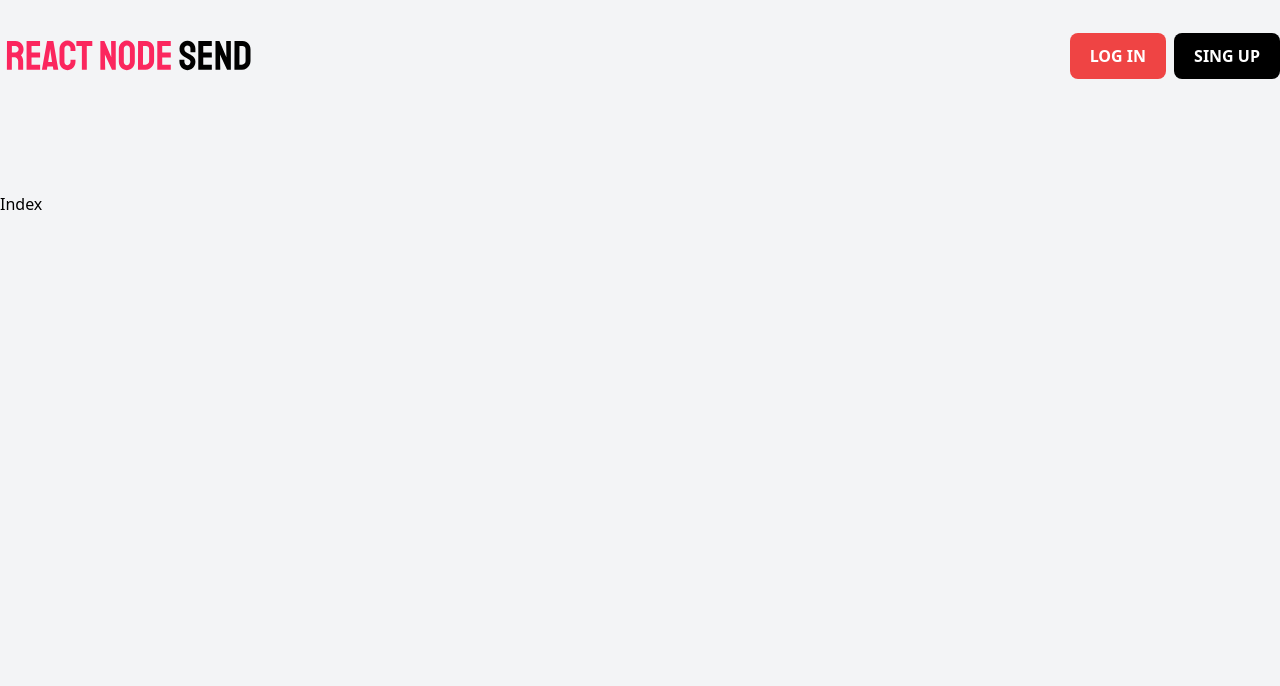
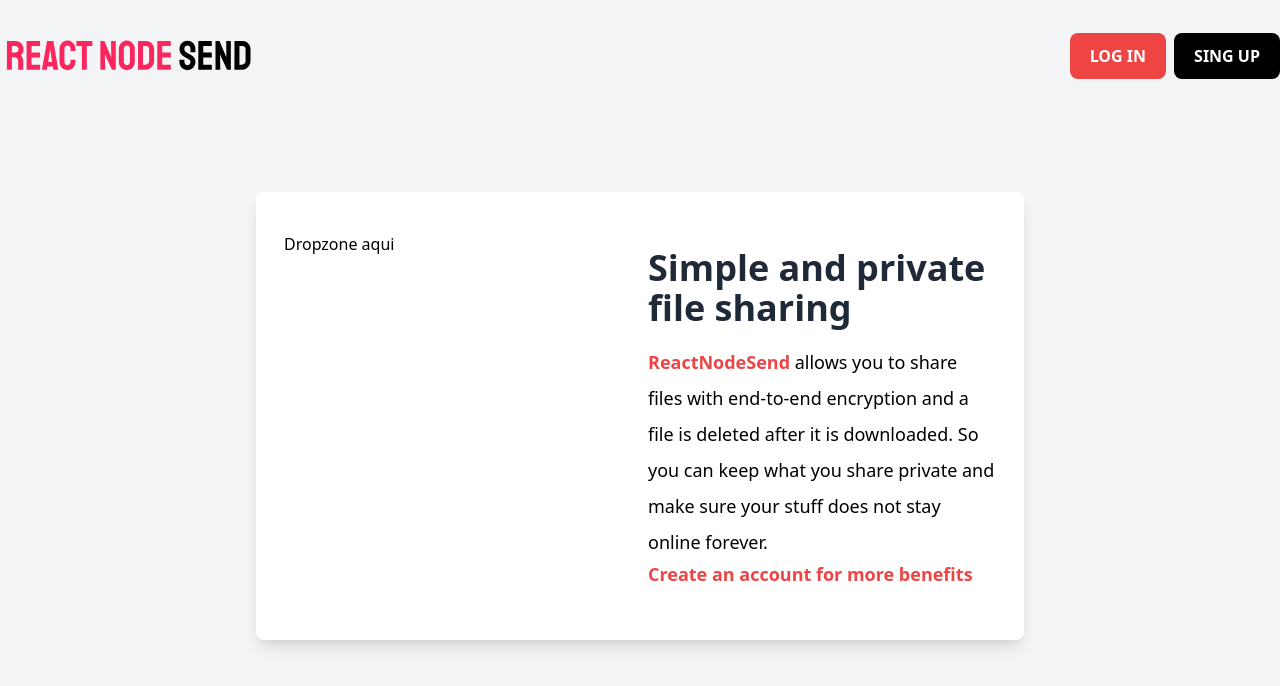
Before and after one commit to Inmacc96/nodesend, a Next.js app in the folder frontend/: page / in a window 1280 px wide. Shown: the top 686 px of the page. Built offline with nearby package versions, Linux system fonts and the light colour scheme; no server answers.

Commit message:
Design home page

```diff
--- a/frontend/pages/index.js
+++ b/frontend/pages/index.js
@@ -1,5 +1,6 @@
 import { useContext, useEffect } from "react";
 import authContext from "../context/auth/authContext";
+import Link from "next/link";
 
 const Home = () => {
   // Extraer el usuario autenticado del storage
@@ -8,7 +9,32 @@ const Home = () => {
   useEffect(() => {
     getAuthenticatedUser();
   }, []);
-  return <h1>Index</h1>;
+  return (
+    <div className="md:w-4/5 xl:w-3/5 mx-auto mb-32">
+      <div className="lg:flex md:shadow-lg p-5 bg-white rounded-lg py-10">
+        <div className="md:flex-1 mb-3 mx-2 mt-16 lg:mt-0">
+          <p>Dropzone aqui</p>
+        </div>
+
+        <div className="md:flex-1 mb-3 mx-2 mt-16 lg:mt-0">
+          <h2 className="text-4xl font-sans font-bold text-gray-800 my-4">
+            Simple and private file sharing
+          </h2>
+          <p className="text-lg leading-loose">
+            <span className="text-red-500 font-bold">ReactNodeSend</span> {" "}
+            allows you to share files with end-to-end encryption and a file is
+            deleted after it is downloaded. So you can keep what you share
+            private and make sure your stuff does not stay online forever.
+          </p>
+          <Link href="/signup">
+            <p className="text-red-500 font-bold text-lg hover:text-red-700 hover:cursor-pointer">
+            Create an account for more benefits
+            </p>
+          </Link>
+        </div>
+      </div>
+    </div>
+  );
 };
 
 export default Home;
```
